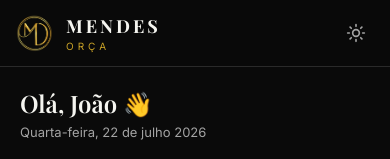
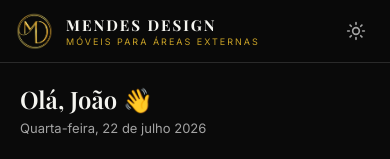
Before and after one commit to nexodigitalsys-ctrl/mendes-orca, a Next.js app: page / in a window 390 px wide. Shown: the top 159 px of the page. Built offline with nearby package versions, Linux system fonts and the light colour scheme.

Commit message:
fix(header): atualiza topo mobile para MENDES DESIGN
- Substitui MENDES/ORÇA por MENDES DESIGN + MÓVEIS PARA ÁREAS EXTERNAS
- Alinha tipografia com o padrão desktop e do PDF

```diff
--- a/src/components/Header.tsx
+++ b/src/components/Header.tsx
@@ -9,8 +9,8 @@ export default function Header() {
       <div className="flex items-center gap-3 px-4 py-3">
         <Image src="/logo-md.png" alt="Mendes" width={38} height={38} className="object-contain" />
         <div>
-          <div className="font-serif text-lg tracking-[3px] font-bold text-text">MENDES</div>
-          <div className="text-[10px] tracking-[4px] text-gold mt-[-1px]">ORÇA</div>
+          <div className="font-serif text-[15px] tracking-[2px] font-bold text-text">MENDES DESIGN</div>
+          <div className="text-[9px] tracking-[2px] text-gold mt-[-1px]">MÓVEIS PARA ÁREAS EXTERNAS</div>
         </div>
         <div className="ml-auto">
           <ThemeToggle />
```
